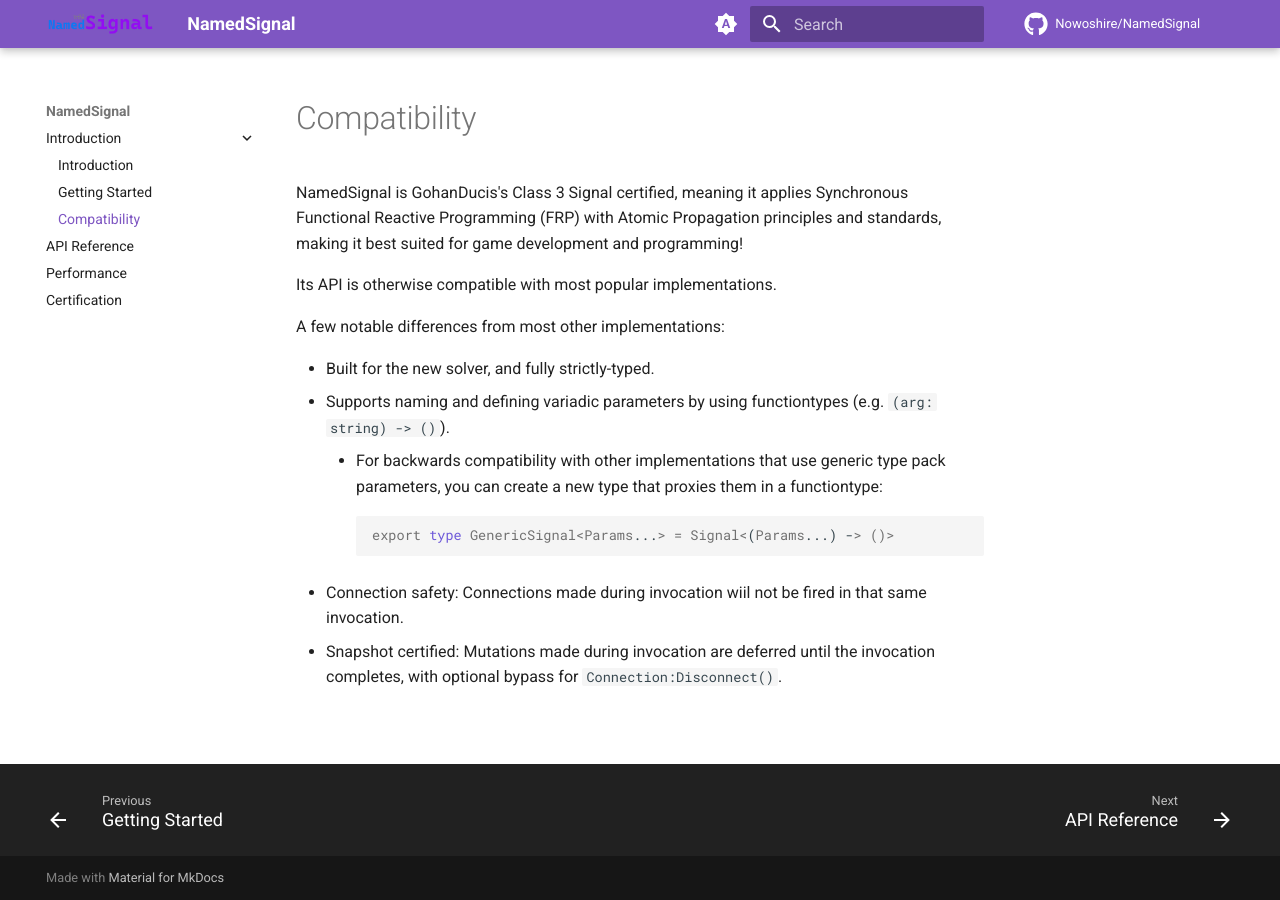
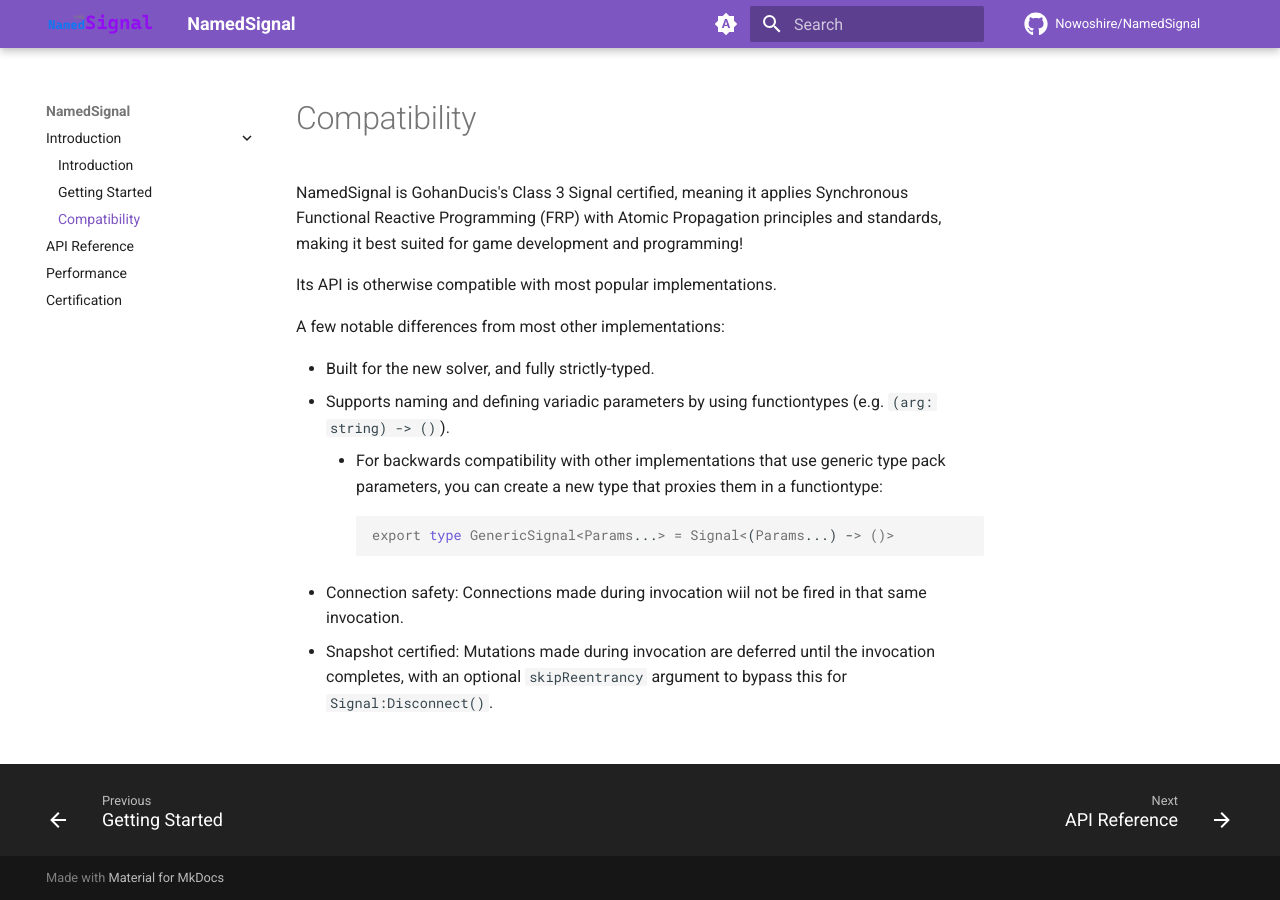
Before and after one commit to Nowoshire/NamedSignal, an MkDocs documentation site: the page built from docs/compatibility.md, in a window 1280 px wide. Built offline with MkDocs 1.6.1 and Material for MkDocs 9.7.7, drawn with Linux system fonts in a browser that asks for light colours; comment, search, counter and statistics services are not loaded.

Commit message:
update compatibility.md

````diff
--- a/docs/compatibility.md
+++ b/docs/compatibility.md
@@ -13,4 +13,4 @@ A few notable differences from most other implementations:
 		export type GenericSignal<Params...> = Signal<(Params...) -> ()>
 		```
 - Connection safety: Connections made during invocation wiil not be fired in that same invocation.
-- Snapshot certified: Mutations made during invocation are deferred until the invocation completes, with optional bypass for `Connection:Disconnect()`.
+- Snapshot certified: Mutations made during invocation are deferred until the invocation completes, with an optional `skipReentrancy` argument to bypass this for `Signal:Disconnect()`.
````
